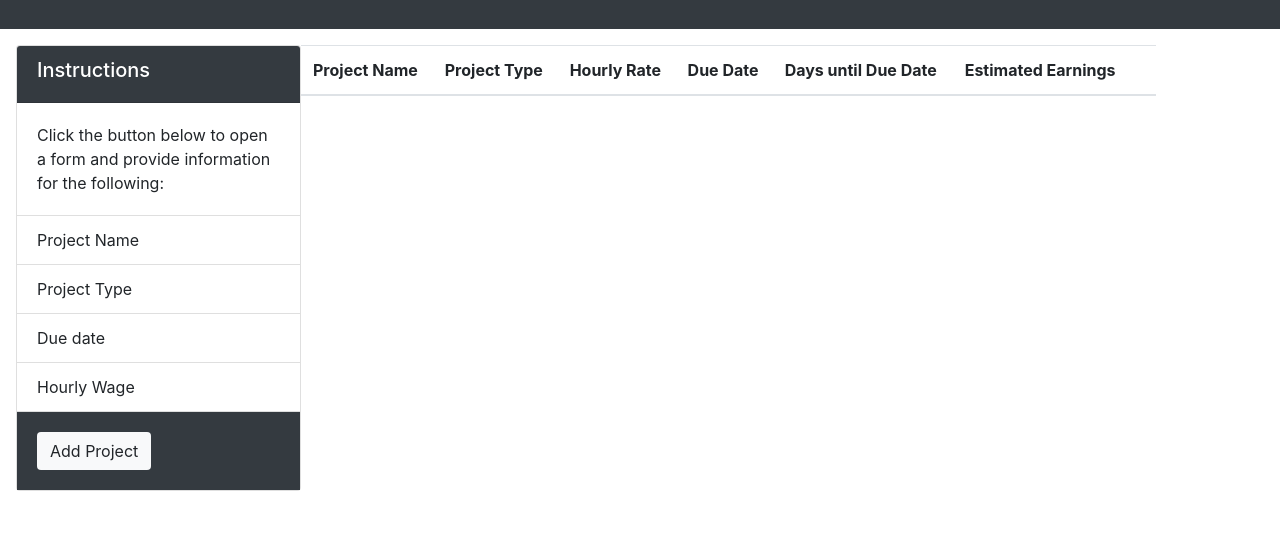
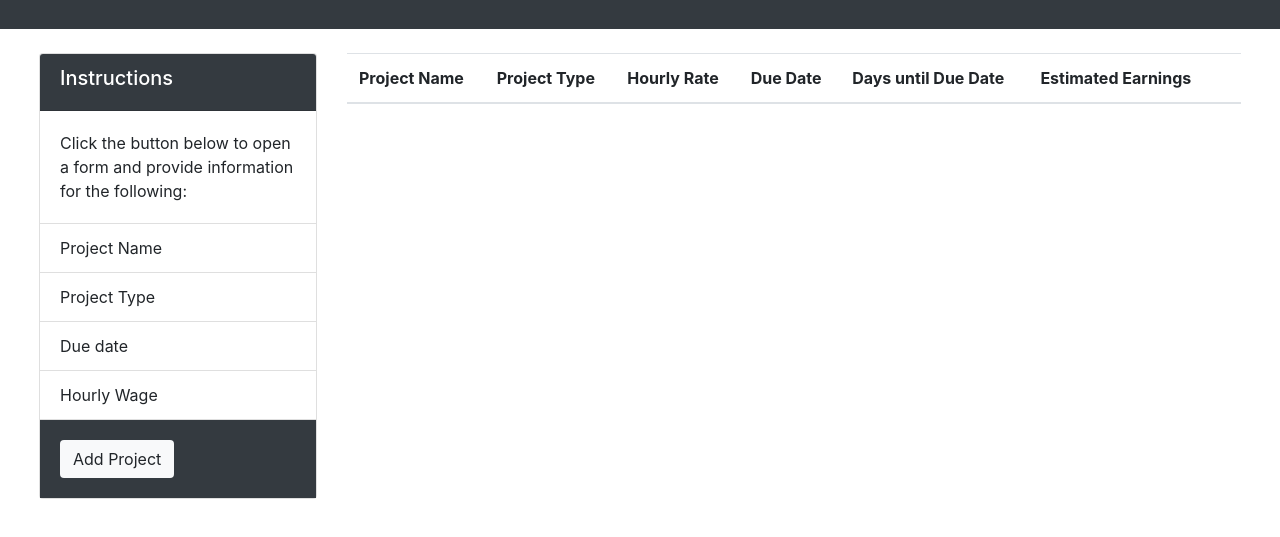
Before and after one commit to joedjensen/mini-project-project-tracker, a plain HTML site: page index.html in a window 1280 px wide. Shown: the part 121-658 px from the top of the page. Drawn offline with nearby package versions, Linux system fonts and the light colour scheme.

Commit message:
fix the grid layout

```diff
--- a/index.html
+++ b/index.html
@@ -7,7 +7,7 @@
     <meta name="viewport" content="width=device-width, initial-scale=1.0">
     <script type="text/javascript" src="https://cdnjs.cloudflare.com/ajax/libs/moment.js/2.27.0/moment.min.js"></script>
     <link rel="stylesheet" href="https://cdnjs.cloudflare.com/ajax/libs/twitter-bootstrap/4.5.0/css/bootstrap.min.css">
-    <link rel="stylesheet" href="https://code.jquery.com/ui/1.13.2/themes/base/jquery-ui.css" >
+    <link rel="stylesheet" href="https://code.jquery.com/ui/1.13.2/themes/base/jquery-ui.css">
     <title>Project Tracker</title>
 </head>
 
@@ -16,14 +16,15 @@
         <h1>Welcome to our Project Tracker!</h1>
         <h2>Current Time: <span id="clock"></span></h2>
     </header>
-    <div class="container m-3">
-    <div class="row">
-        <div class="col-3 card px-0">
+    <div class="row justify-content-around m-4">
+        <div class="col-3">
+            <div class="card">
                 <div class="card-header bg-dark text-white">
                     <h5>Instructions</h5>
                 </div>
                 <div class="card-body">
-                <p class="card-text">Click the button below to open a form and provide information for the following:</p>
+                    <p class="card-text">Click the button below to open a form and provide information for the
+                        following:</p>
                 </div>
                 <ul class="list-group list-group-flush">
                     <li class="list-group-item">Project Name</li>
@@ -36,9 +37,10 @@
                         Project</button>
 
                 </div>
-
             </div>
-        <table class="col-9 table " >
+        </div>
+        <div class="col-9">
+            <table class="table">
                 <thead>
                     <tr>
                         <th scope="col">Project Name</th>
@@ -50,7 +52,7 @@
                         <th scope="col"></th>
                     </tr>
                 </thead>
-            <tbody id = "project-table">
+                <tbody id="project-table">
                 </tbody>
             </table>
         </div>
@@ -65,7 +67,7 @@
                     </button>
                 </div>
                 <div class="modal-body">
-                    <form id = "project-form">
+                    <form id="project-form">
                         <div class="form-row">
                             <div class="form-group">
                                 <label for="project-name">Project Name</label>
@@ -83,11 +85,12 @@
                         <div class="form-row">
                             <div class="form-group">
                                 <label for="hourly-wage">Hourly Wage</label>
-                                <input type="number" step=".01" min = "0" class="form-control" id="hourly-wage" placeholder="Hourly Wage">
+                                <input type="number" step=".01" min="0" class="form-control" id="hourly-wage"
+                                    placeholder="Hourly Wage">
                             </div>
                             <div class="form-group">
                                 <label for="due-date">Due Date</label>
-                                <input type="text" class="form-control" id = "date-picker" placeholder="4/20/2069">
+                                <input type="text" class="form-control" id="date-picker" placeholder="4/20/2069">
                             </div>
                         </div>
                         <div class="form-row">
```
Lines whose indentation alone changed are shown as unchanged.
